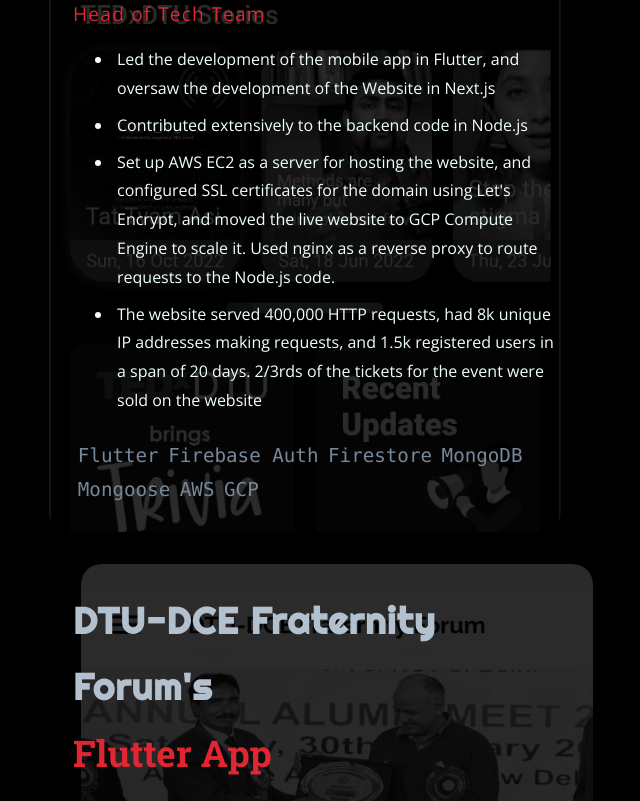
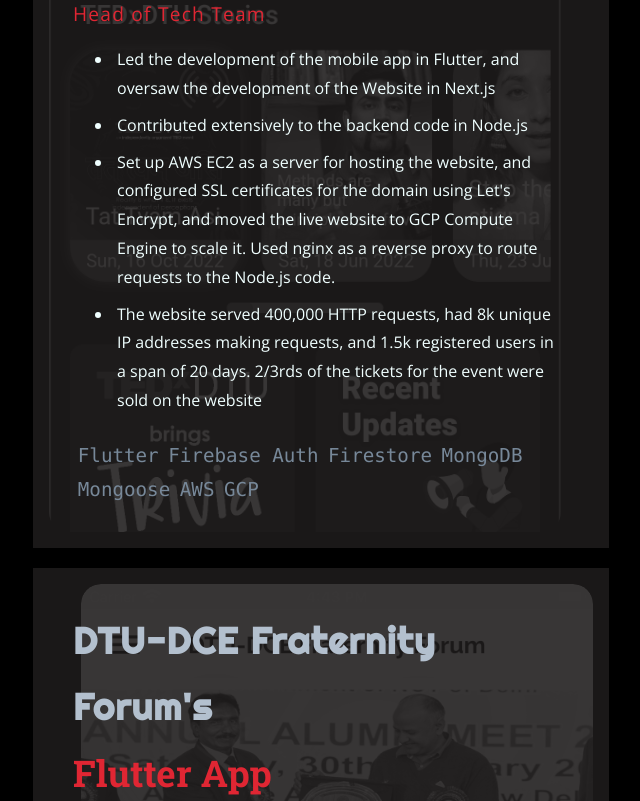
Before and after one commit to Satvik2101/portfolio, a plain HTML site: page index_manual.html in a window 768 px wide. Shown: the part 2378-3179 px from the top of the page, without its empty margins (63-703 px from the left). Drawn offline with nearby package versions, Linux system fonts and the light colour scheme.

Commit message:
Fix almost all responsiveness issues

```diff
--- a/styles/projects_section.css
+++ b/styles/projects_section.css
@@ -142,6 +142,8 @@
         position: relative;
         justify-content: center;
         overflow: hidden;
+        margin-bottom: 20px;
+
     }
 
 
@@ -174,7 +176,7 @@
     .project_details {
         max-width: 100%;
         padding: 2.5rem;
-        background-color: #000000d4;
+        background-color: #1e1c1ce1;
         z-index: 1;
         transition: 0.5s ease;
 
@@ -310,9 +312,6 @@
         font-size: 0.8rem;
     }
 
-
-
-
     .project_card:hover {
         padding: 0;
     }
```
